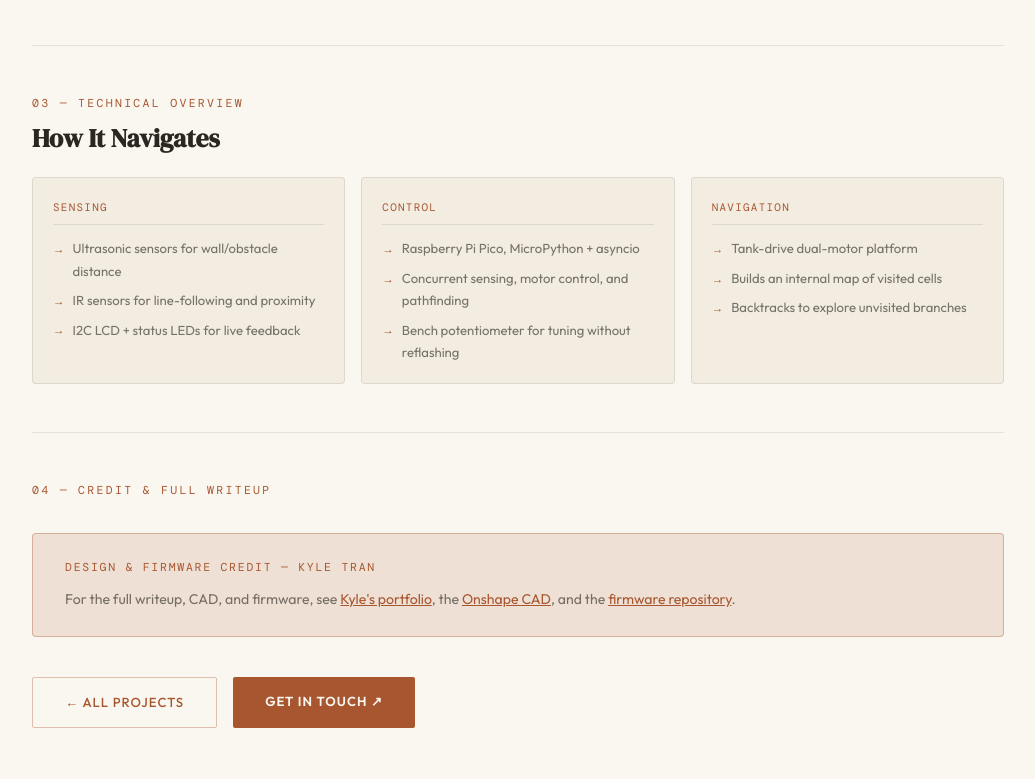
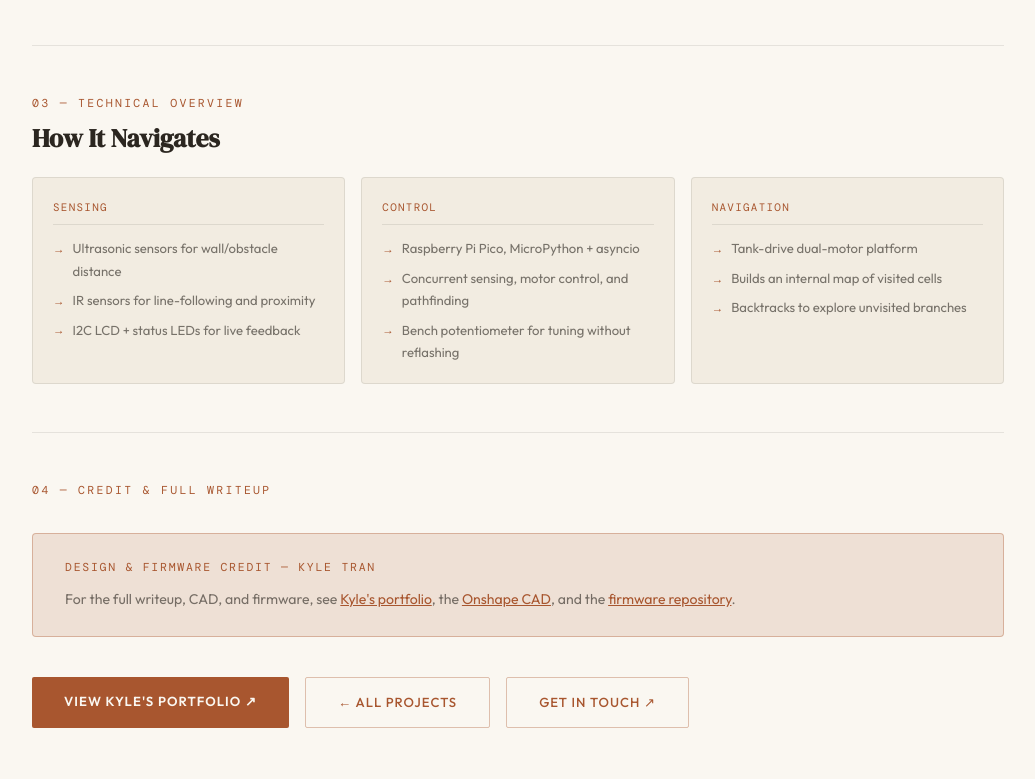
Before and after one commit to matthewhong29/matthewhong29.github.io, a plain HTML site: page maze-robot.html in a window 1280 px wide. Shown: the part 1123-1902 px from the top of the page, without its empty margins (122-1157 px from the left). Drawn offline with nearby package versions, Linux system fonts and the light colour scheme.

Commit message:
Make Kyle's portfolio link prominent on maze robot page

```diff
--- a/maze-robot.html
+++ b/maze-robot.html
@@ -78,7 +78,7 @@ body::before{content:'';position:fixed;inset:0;z-index:9999;pointer-events:none;
   <div class="hero-header fade-up">
     <span class="section-label">Team Project · 2025</span>
     <h1 class="page-title">Autonomous Maze-Solving <em>Robot</em></h1>
-    <p class="page-subtitle">Partner Project with Kyle Tran · Raspberry Pi Pico · MicroPython</p>
+    <p class="page-subtitle">Partner Project with <a href="https://ka1e27.github.io/Portfolio/" target="_blank" style="color:var(--accent);text-decoration:underline;">Kyle Tran ↗</a> · Raspberry Pi Pico · MicroPython</p>
     <div class="badges">
       <span class="badge">Raspberry Pi Pico</span>
       <span class="badge">MicroPython</span>
@@ -146,8 +146,9 @@ body::before{content:'';position:fixed;inset:0;z-index:9999;pointer-events:none;
       </div>
     </div>
     <div class="cta-row">
+      <a href="https://ka1e27.github.io/Portfolio/" target="_blank" class="btn-primary">View Kyle's Portfolio ↗</a>
       <a href="projects.html" class="btn-outline">← All Projects</a>
-      <a href="index.html#contact" class="btn-primary">Get in Touch ↗</a>
+      <a href="index.html#contact" class="btn-outline">Get in Touch ↗</a>
     </div>
   </div>
 </div>
```
